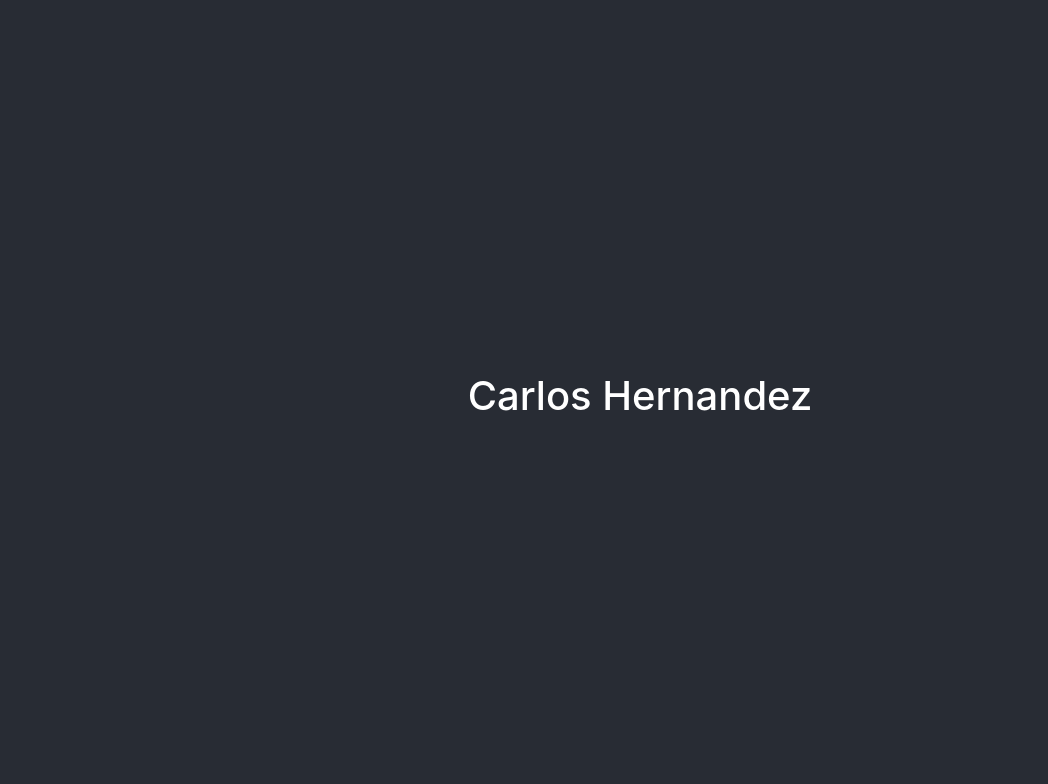
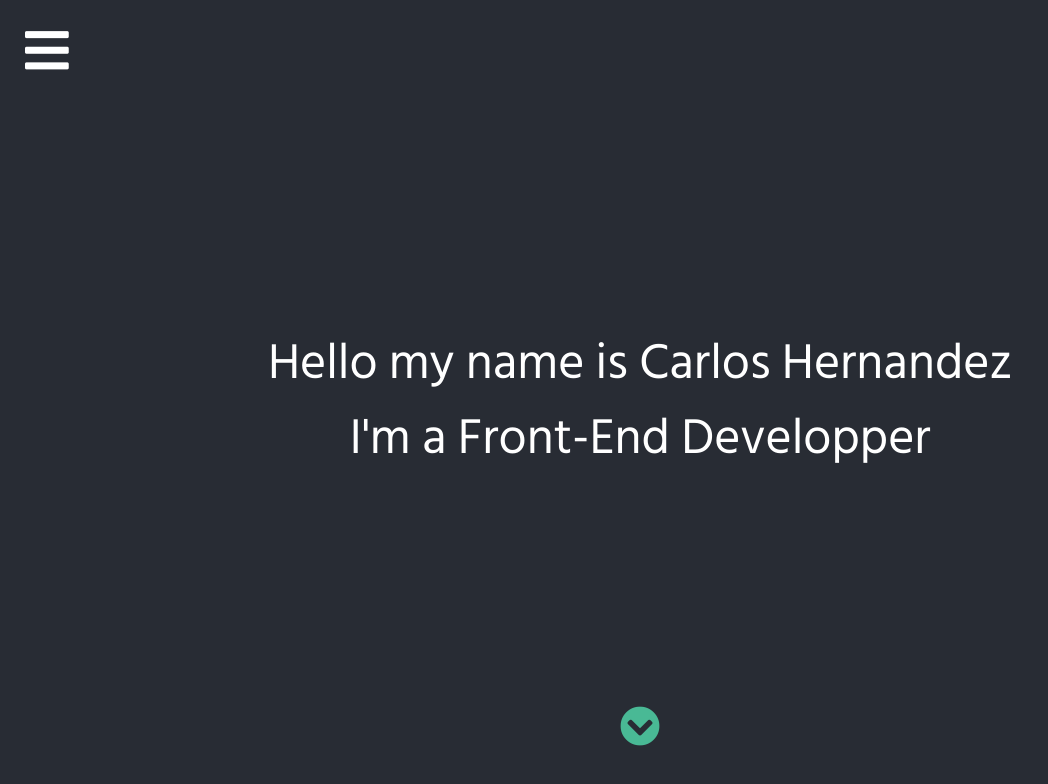
Before and after one commit to chernandezweb/portfolio-3.0, a React (Create React App) app in the folder frontend/: page / in a window 1280 px wide. Shown: the top 784 px of the page, without its empty margins (0-1048 px from the left). Built offline with nearby package versions, Linux system fonts and the light colour scheme; no server answers.

Commit message:
Add menu + update info component + update colors  + animations

```diff
--- a/frontend/package.json
+++ b/frontend/package.json
@@ -7,8 +7,10 @@
     "bootstrap": "^4.3.1",
     "react": "^16.8.6",
     "react-bootstrap": "^1.0.0-beta.8",
+    "react-burger-menu": "^2.6.10",
     "react-dom": "^16.8.6",
-    "react-scripts": "3.0.1"
+    "react-scripts": "3.0.1",
+    "react-scroll-to-component": "^1.0.2"
   },
   "scripts": {
     "start": "react-scripts start",
--- a/frontend/public/index.html
+++ b/frontend/public/index.html
@@ -25,6 +25,8 @@
             integrity="sha384-ggOyR0iXCbMQv3Xipma34MD+dH/1fQ784/j6cY/iJTQUOhcWr7x9JvoRxT2MZw1T"
             crossorigin="anonymous"
     />
+    <link href="https://fonts.googleapis.com/css?family=Hind+Siliguri&display=swap" rel="stylesheet">
+    <link rel="stylesheet" href="https://use.fontawesome.com/releases/v5.8.2/css/all.css" integrity="sha384-oS3vJWv+0UjzBfQzYUhtDYW+Pj2yciDJxpsK1OYPAYjqT085Qq/1cq5FLXAZQ7Ay" crossorigin="anonymous">
     <title>Portfolio Carlos Hernandez</title>
   </head>
   <body>
--- a/frontend/src/App.css
+++ b/frontend/src/App.css
@@ -1,12 +1,51 @@
 .App {
   text-align: center;
+  font-family: 'Hind Siliguri', sans-serif;
+  background-color: #282c34;
+}
+p{
+  margin: 0;
 }
 
-.App-logo {
-  animation: App-logo-spin infinite 20s linear;
-  height: 40vmin;
-  pointer-events: none;
+/*******************************************************************/
+.bm-menu{
+  background-color: #383d41;
+  color: #fff;
 }
+
+.bm-burger-button{
+  position: fixed;
+  top: 25px;
+  left: 25px;
+  color: #fff;
+}
+.bm-icon{
+  font-size: 50px;
+}
+.bm-morph-shape{
+  fill: #383d41;
+}
+.open-menu{
+
+}
+.close-menu{
+  font-size: 30px;
+  color: #fff;
+}
+.menu-list{
+  list-style: none;
+  outline: none;
+  padding-top: 50px;
+}
+.menu-item{
+  padding: 10px 0;
+  font-size: 30px;
+}
+.menu-item:hover{
+  cursor: pointer;
+  color: #49b995;
+}
+/**********************************************************************/
 
 .App-header {
   background-color: #282c34;
@@ -18,16 +57,33 @@
   font-size: calc(10px + 2vmin);
   color: white;
 }
-
-.App-link {
-  color: #61dafb;
+.portfolio-title{
+  font-size: 50px;
+}
+.fa-chevron-circle-down{
+  position: absolute;
+  bottom: 30px;
+  left: 50%;
+  font-size: 40px;
+  color: #49b995;
+  animation: arrow-pointing infinite 1.5s ease-in;
+}
+.fa-chevron-circle-down:hover{
+  cursor: pointer;
 }
 
-@keyframes App-logo-spin {
-  from {
-    transform: rotate(0deg);
+@keyframes arrow-pointing{
+  0% {
+    transform: translate(-50%,-70%);
   }
-  to {
-    transform: rotate(360deg);
+  50% {
+    transform: translate(-50%,-50%);
+  }
+  100% {
+    transform: translate(-50%,-70%);
   }
 }
+
+/*.project-section{*/
+  /*background-color: #49b995;*/
+/*}*/
--- a/frontend/src/App.js
+++ b/frontend/src/App.js
@@ -4,12 +4,15 @@ import Project from './components/Project'
 import axios from 'axios';
 import './App.css';
 import {Container} from 'react-bootstrap'
+import scrollToComponent from 'react-scroll-to-component';
+import { elastic as Menu } from 'react-burger-menu'
 
 class App extends Component {
     constructor(props) {
         super(props);
         this.state = {
-            projects: []
+            projects: [],
+            menuOpen: false
         }
     }
 
@@ -26,18 +29,56 @@ class App extends Component {
         }).catch(err => {
             console.log('Error fetching results ', err);
             throw new Error(err);
-        })
+        });
+
     }
+
+    scrollToProjects = () => {
+        this.setState({menuOpen: false});
+        setTimeout(() => {
+            scrollToComponent(this.projectSection, { offset: 0, align: 'top', duration: 500});
+        },500);
+
+    };
+
+    handleMenuStateChange (state) {
+        this.setState({menuOpen: state.isOpen});
+    }
+
 
     render() {
         const projects  = this.state.projects;
+
         console.log(projects);
+
         return (
-            <div className="App">
+
+            <div className="App" >
+                <div id="outer-container">
+                    <Menu
+                        className="menu"
+                        isOpen={this.state.menuOpen}
+                        onStateChange={(state) => this.handleMenuStateChange(state)}
+                        pageWrapId={ "page-wrap" }
+                        outerContainerId={ "outer-container" }
+                        customBurgerIcon={<i className="fas fa-bars open-menu"> </i> }
+                        customCrossIcon={<i className="fas fa-times close-menu"> </i>}
+                        width={ 250 }>
+                        <ul className="menu-list">
+                            <li className="menu-item" onClick={this.scrollToProjects}>Home</li>
+                            <li className="menu-item" onClick={this.scrollToProjects}>About</li>
+                            <li className="menu-item" onClick={this.scrollToProjects}>Projects</li>
+                            <li className="menu-item" onClick={this.scrollToProjects}>Contact</li>
+                        </ul>
+                    </Menu>
+
+                    <main id="page-wrap">
                         <header className="App-header">
-                    <h1>Carlos Hernandez</h1>
+                            <h1 className="d-none">Carlos Hernandez</h1>
+                            <p className="portfolio-title">Hello my name is Carlos Hernandez <br/> I'm a Front-End Developper</p>
+                            <i onClick={() => scrollToComponent(this.projectSection, { offset: 0, align: 'top', duration: 1500})} className="fas fa-chevron-circle-down"> </i>
                         </header>
-                <section>
+                        <section id="projects" className="project-section" ref={(section) => { this.projectSection = section; }}>
                             <Container>
                                 {
                                     projects.map(singleProject => (
@@ -46,6 +87,8 @@ class App extends Component {
                                 }
                             </Container>
                         </section>
+                    </main>
+                </div>
             </div>
         );
     }
--- a/frontend/src/components/Project.js
+++ b/frontend/src/components/Project.js
@@ -1,6 +1,6 @@
 import React from 'react';
 import './project.css';
-import {Container, Row, Col} from 'react-bootstrap'
+import {Row, Col} from 'react-bootstrap'
 
 class Project extends React.Component{
     constructor(props) {
@@ -22,12 +22,17 @@ class Project extends React.Component{
                             {this.props.data.image ? ( <img className="picture" src={this.props.data.image} alt=""/>) : <p>no image</p>}
                         </div>
                     </Col>
-                    <Col>
-                        <div>
-                            <br></br>
-                            {this.props.data.projectName ? (<p className="project-name">Artiste: {this.props.data.projectName}</p>) : null}
-                            <br></br>
-                            {this.props.data.description ? (<p className="project-description">Artiste: {this.props.data.description}</p>) : null}
+                    <Col className="project-infos-col">
+                        <div className="project-infos">
+                            <div className="name-cnt">
+                                {this.props.data.projectName ? (<p className="project-name">{this.props.data.projectName}</p>) : null}
+                            </div>
+                            <div className="description-cnt">
+                                {this.props.data.description ? (<p className="project-description">{this.props.data.description}</p>) : null}
+                            </div>
+                            <div className="technology-used">
+                                <p><span>Technology used :</span></p>
+                            </div>
                         </div>
                     </Col>
                 </Row>
--- a/frontend/src/components/project.css
+++ b/frontend/src/components/project.css
@@ -14,3 +14,32 @@
     height: 100%;
     object-fit: cover;
 }
+
+/********************************/
+.project-infos-col{
+    display: flex;
+    align-items: center;
+}
+.project-infos{
+    width: 100%;
+    background-color: #383d41;
+    color: #fff;
+    border-radius: 10px;
+}
+.name-cnt, .description-cnt, .technology-used{
+    padding: 15px 0;
+}
+.name-cnt{
+    border-bottom: 5px solid #49b995;
+}
+.project-name{
+    font-size: 25px;
+}
+
+.description-cnt{
+    min-height: 250px;
+}
+
+.technology-used{
+    border-top: 5px solid #49b995;
+}
```
Also changed, not shown: 2 other files (tests, documents, lock files or other folders). Lines whose indentation alone changed are shown as unchanged.
